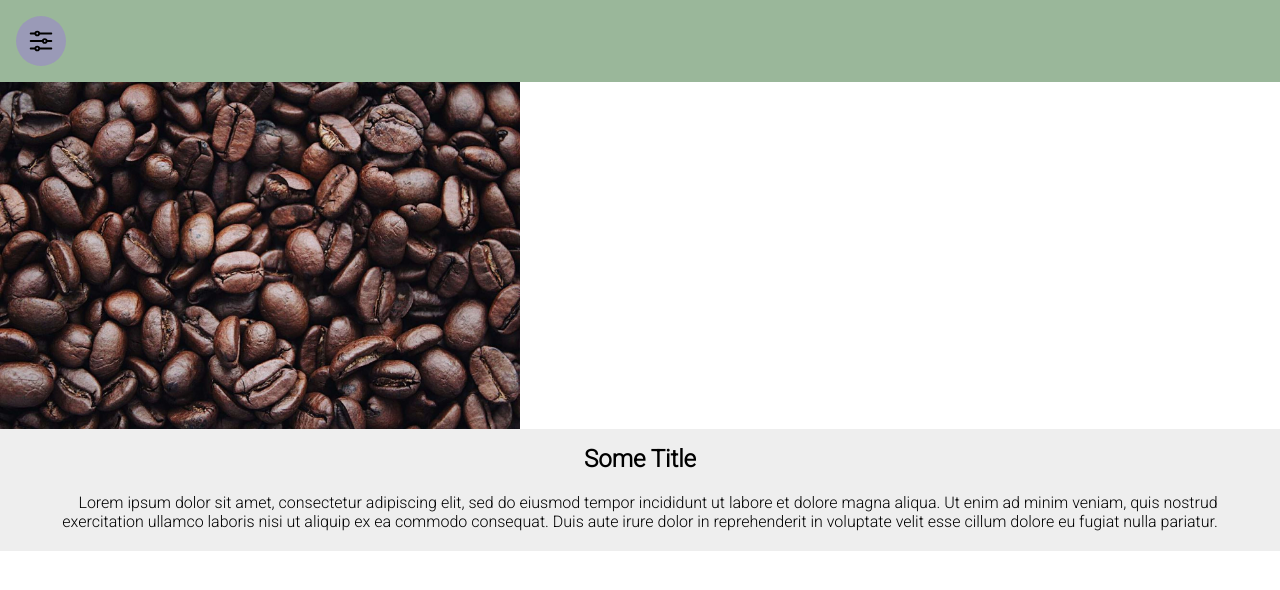
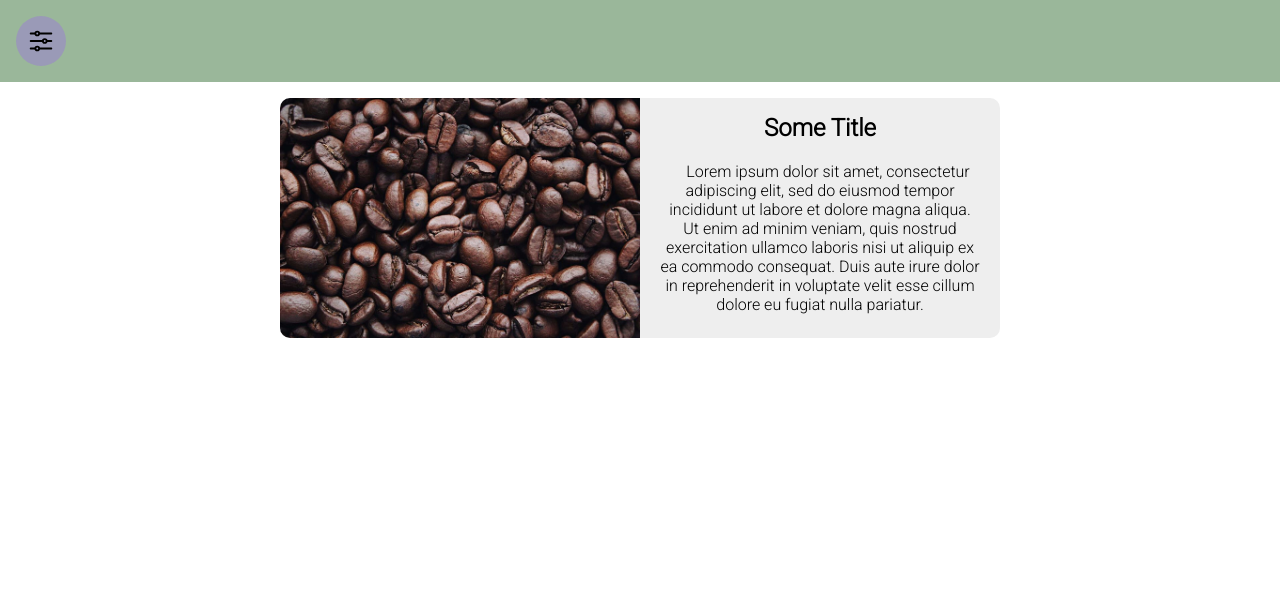
Before and after one commit to jepepper06/Angular-cofee-app, an Angular app: page / in a window 1280 px wide. Shown: the top 590 px of the page. Built offline with nearby package versions, Linux system fonts and the light colour scheme.

Commit message:
We do the card component responsive

```diff
--- a/src/app/components/card/card.component.scss
+++ b/src/app/components/card/card.component.scss
@@ -1,10 +1,11 @@
+
+@media (max-width:519px){
   .card{
     display: flex;
     flex-wrap: wrap;
     .caption-container{
       text-align: center;
       margin: 0;
-    display: flexbox;
       width: 100%;
       background-color: #eee;
       h2{
@@ -13,7 +14,6 @@
     }
 
     img{
-    display: flexbox;
       width: 100%;
       margin: 0;
       max-width: 520px;
@@ -27,3 +27,68 @@
       padding: 20px;
     }
   }
+}
+@media (min-width:520px) and (max-width:719px) {
+  .card{
+    display: flex;
+    flex-wrap: wrap;
+    max-width: 720px;
+    margin-left: auto;
+    margin-right: auto;
+    margin-top: 1rem;
+    .caption-container{
+      text-align: center;
+      margin: 0;
+      width: 50%;
+      background-color: #eee;
+      h2{
+        margin-top: 1rem;
+      }
+    }
+    img{
+      width: 50%;
+      margin: 0;
+      max-width: 520px;
+    }
+    .text{
+      width: 100%;
+      margin: 0;
+      text-indent: 16px;
+      display: inline-block;
+      padding: 20px;
+    }
+  }
+}
+@media (min-width:720px){
+  .card{
+    display: flex;
+    flex-wrap: wrap;
+    max-width: 720px;
+    margin-left: auto;
+    margin-right: auto;
+    margin-top: 1rem;
+    .caption-container{
+      text-align: center;
+      margin: 0;
+      width: 50%;
+      background-color: #eee;
+      border-radius: 0 10px 10px 0;
+      h2{
+        margin-top: 1rem;
+      }
+    }
+    img{
+      width: 50%;
+      margin: 0;
+      max-width: 520px;
+      border-radius: 10px 0 0 10px;
+    }
+    .text{
+      width: 100%;
+      margin: 0;
+      text-indent: 16px;
+      display: inline-block;
+      padding: 20px;
+    }
+  }
+}
```
Lines whose indentation alone changed are shown as unchanged.
